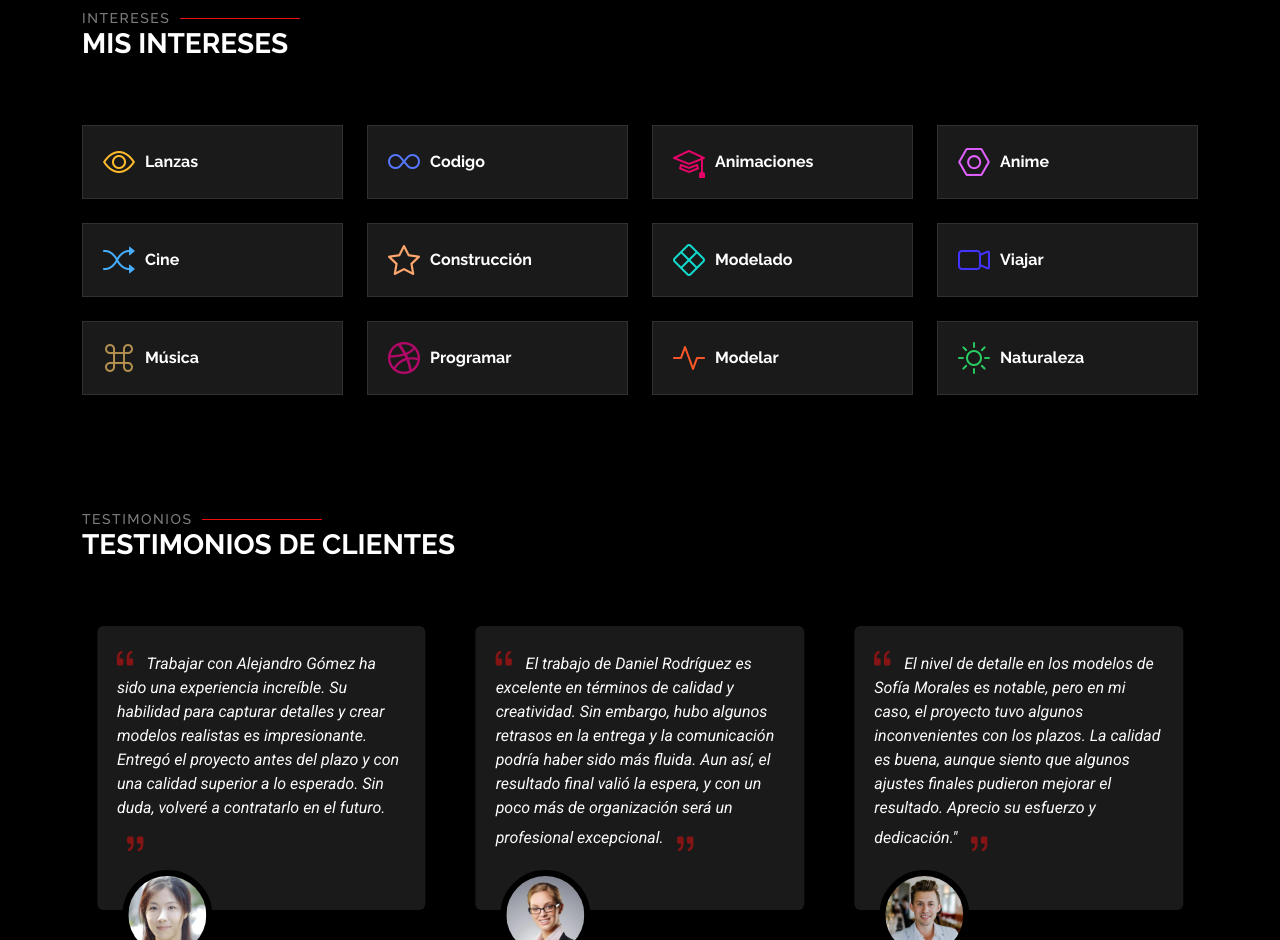
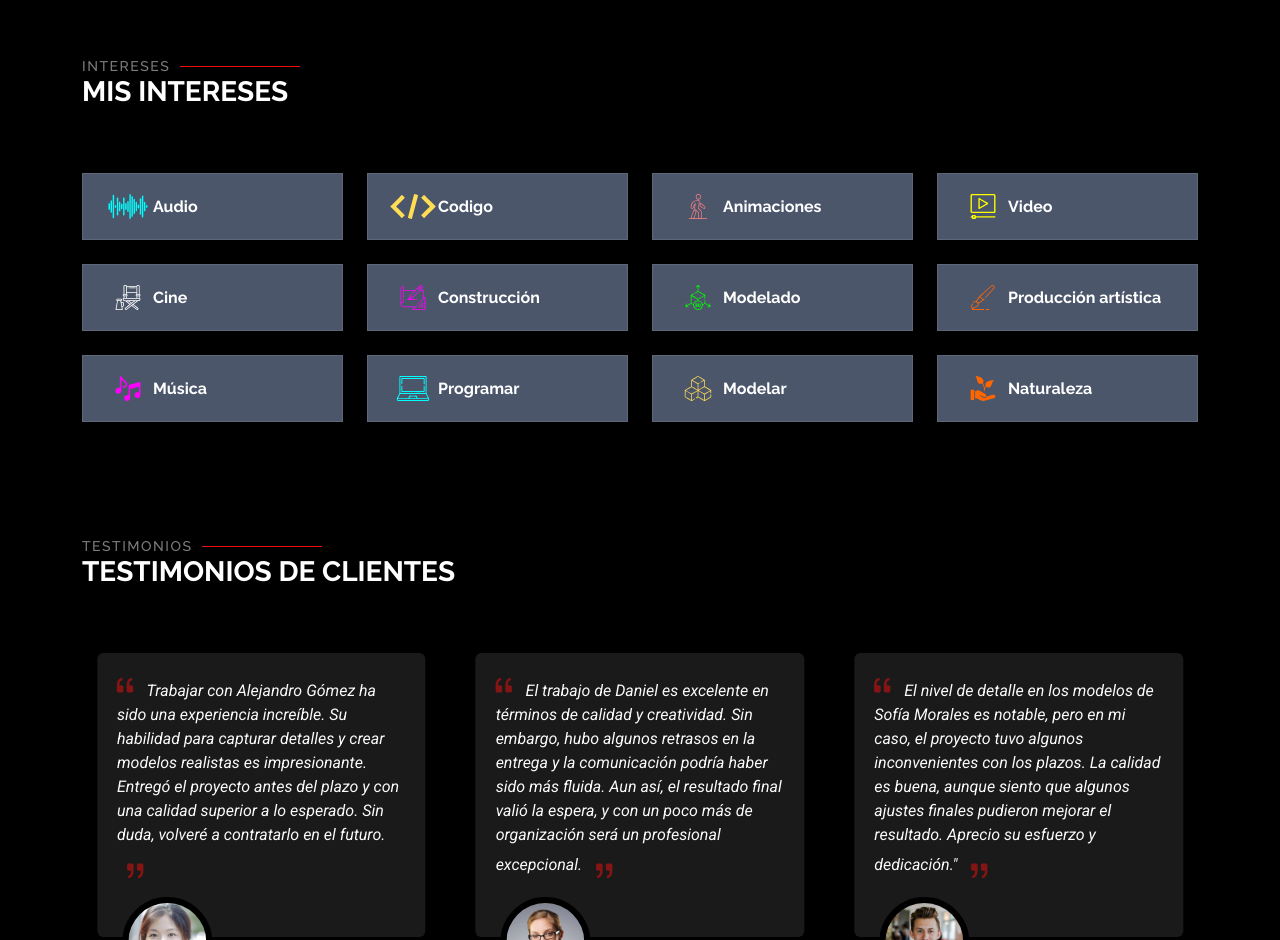
Before and after one commit to hectordaniel25/My-Web, a plain HTML site: page about.html in a window 1280 px wide. Shown: the part 1860-2800 px from the top of the page. Drawn offline with Linux system fonts and the light colour scheme.

Commit message:
Actualizacion

```diff
--- a/about.html
+++ b/about.html
@@ -106,15 +106,15 @@
               </div>
               <div class="col-lg-6">
                 <ul>
-                  <li><i class="bi bi-chevron-right"></i> <strong>Edad:</strong> <span>25</span></li>
-                  <li><i class="bi bi-chevron-right"></i> <strong>Grado:</strong> <span>Estudiante</span></li>
+                  <li><i class="bi bi-chevron-right"></i> <strong>Edad:</strong> <span>26</span></li>
+                  <li><i class="bi bi-chevron-right"></i> <strong>Grado:</strong> <span>Egresado</span></li>
                   <li><i class="bi bi-chevron-right"></i> <strong>Correo:</strong> <span>alvarezgonzalezhd@gmail.com</span></li>
                   <li><i class="bi bi-chevron-right"></i> <strong>Freelance:</strong> <span>Disponible</span></li>
                 </ul>
               </div>
             </div>
             <p class="py-3">
-              Domino diversos softwares de modelado 3D, entre ellos MAYA, Blender, SolidWorks, Mastercam, SketchUp, Tinkercad y Onshape. Me mantengo en constante actualización sobre las herramientas de modelado y siempre busco formas de aprovechar al máximo sus capacidades, desafiando mi imaginación y llevándola a la realidad. En cuanto al desarrollo de videojuegos, me especializo en Unity, aunque también busco expandir mis conocimientos y asumir nuevos desafíos explorando otros motores como Godot.
+              Domino diversos softwares de modelado 3D, entre ellos Maya, Blender, SolidWorks, Mastercam, SketchUp, Tinkercad y Onshape. Me mantengo en constante actualización sobre las herramientas de modelado, buscando siempre aprovechar al máximo sus capacidades para transformar ideas en proyectos concretos y desafiando mi imaginación para llevarla a la realidad. En el ámbito del desarrollo de videojuegos, me especializo en Unity, aunque también exploro otros motores como Godot para ampliar mis conocimientos y asumir nuevos desafíos. Además, cuento con experiencia en edición de video y producción de audio, lo que me permite complementar mis proyectos con un enfoque integral en la creación de contenidos audiovisuales.
             </p>
           </div>
         </div>
@@ -262,84 +262,84 @@
 
           <div class="col-lg-3 col-md-4" data-aos="fade-up" data-aos-delay="100">
             <div class="features-item">
-              <i class="bi bi-eye" style="color: #ffbb2c;"></i>
-              <h3><a href="" class="stretched-link">Lanzas</a></h3>
+              <img src="assets/img/Icons/Audio.svg" alt="icono" style="width:50px; height:25px;">
+              <h3><a href="" class="stretched-link">Audio</a></h3>
             </div>
           </div><!-- End Feature Item -->
 
           <div class="col-lg-3 col-md-4" data-aos="fade-up" data-aos-delay="200">
             <div class="features-item">
-              <i class="bi bi-infinity" style="color: #5578ff;"></i>
+              <img src="assets/img/Icons/Codigo.svg" alt="icono" style="width:50px; height:25px;">
               <h3><a href="" class="stretched-link">Codigo</a></h3>
             </div>
           </div><!-- End Feature Item -->
 
           <div class="col-lg-3 col-md-4" data-aos="fade-up" data-aos-delay="300">
             <div class="features-item">
-              <i class="bi bi-mortarboard" style="color: #e80368;"></i>
+              <img src="assets/img/Icons/Animacion.svg" alt="icono" style="width:50px; height:25px;">
               <h3><a href="" class="stretched-link">Animaciones</a></h3>
             </div>
           </div><!-- End Feature Item -->
 
           <div class="col-lg-3 col-md-4" data-aos="fade-up" data-aos-delay="400">
             <div class="features-item">
-              <i class="bi bi-nut" style="color: #e361ff;"></i>
-              <h3><a href="" class="stretched-link">Anime</a></h3>
+              <img src="assets/img/Icons/Video.svg" alt="icono" style="width:50px; height:25px;">
+              <h3><a href="" class="stretched-link">Video</a></h3>
             </div>
           </div><!-- End Feature Item -->
 
           <div class="col-lg-3 col-md-4" data-aos="fade-up" data-aos-delay="500">
             <div class="features-item">
-              <i class="bi bi-shuffle" style="color: #47aeff;"></i>
+              <img src="assets/img/Icons/Cine.svg" alt="icono" style="width:50px; height:25px;">
               <h3><a href="" class="stretched-link"></a>Cine</h3>
             </div>
           </div><!-- End Feature Item -->
 
           <div class="col-lg-3 col-md-4" data-aos="fade-up" data-aos-delay="600">
             <div class="features-item">
-              <i class="bi bi-star" style="color: #ffa76e;"></i>
+              <img src="assets/img/Icons/Construccion.svg" alt="icono" style="width:50px; height:25px;">
               <h3><a href="" class="stretched-link">Construcción</a></h3>
             </div>
           </div><!-- End Feature Item -->
 
           <div class="col-lg-3 col-md-4" data-aos="fade-up" data-aos-delay="700">
             <div class="features-item">
-              <i class="bi bi-x-diamond" style="color: #11dbcf;"></i>
+              <img src="assets/img/Icons/Modelado.svg" alt="icono" style="width:50px; height:25px;">
               <h3><a href="" class="stretched-link">Modelado</a></h3>
             </div>
           </div><!-- End Feature Item -->
 
           <div class="col-lg-3 col-md-4" data-aos="fade-up" data-aos-delay="800">
             <div class="features-item">
-              <i class="bi bi-camera-video" style="color: #4233ff;"></i>
-              <h3><a href="" class="stretched-link">Viajar</a></h3>
+              <img src="assets/img/Icons/Produccion artistica.svg" alt="icono" style="width:50px; height:25px;">
+              <h3><a href="" class="stretched-link">Producción artística</a></h3>
             </div>
           </div><!-- End Feature Item -->
 
           <div class="col-lg-3 col-md-4" data-aos="fade-up" data-aos-delay="900">
             <div class="features-item">
-              <i class="bi bi-command" style="color: #b2904f;"></i>
+              <img src="assets/img/Icons/Musica.svg" alt="icono" style="width:50px; height:25px;">
               <h3><a href="" class="stretched-link">Música</a></h3>
             </div>
           </div><!-- End Feature Item -->
 
           <div class="col-lg-3 col-md-4" data-aos="fade-up" data-aos-delay="1000">
             <div class="features-item">
-              <i class="bi bi-dribbble" style="color: #b20969;"></i>
+              <img src="assets/img/Icons/Programar.svg" alt="icono" style="width:50px; height:25px;">
               <h3><a href="" class="stretched-link">Programar</a></h3>
             </div>
           </div><!-- End Feature Item -->
 
           <div class="col-lg-3 col-md-4" data-aos="fade-up" data-aos-delay="1100">
             <div class="features-item">
-              <i class="bi bi-activity" style="color: #ff5828;"></i>
+              <img src="assets/img/Icons/Modelar.svg" alt="icono" style="width:50px; height:25px;">
               <h3><a href="" class="stretched-link">Modelar</a></h3>
             </div>
           </div><!-- End Feature Item -->
 
           <div class="col-lg-3 col-md-4" data-aos="fade-up" data-aos-delay="1200">
             <div class="features-item">
-              <i class="bi bi-brightness-high" style="color: #29cc61;"></i>
+              <img src="assets/img/Icons/Naturaleza.svg" alt="icono" style="width:50px; height:25px;">
               <h3><a href="" class="stretched-link">Naturaleza</a></h3>
             </div>
           </div><!-- End Feature Item -->
@@ -422,7 +422,7 @@
               <div class="testimonial-item">
                 <p>
                   <i class="bi bi-quote quote-icon-left"></i>
-                  <span>El trabajo de Daniel Rodríguez es excelente en términos de calidad y creatividad. Sin embargo, hubo algunos retrasos en la entrega y la comunicación podría haber sido más fluida. Aun así, el resultado final valió la espera, y con un poco más de organización será un profesional excepcional.</span>
+                  <span>El trabajo de Daniel es excelente en términos de calidad y creatividad. Sin embargo, hubo algunos retrasos en la entrega y la comunicación podría haber sido más fluida. Aun así, el resultado final valió la espera, y con un poco más de organización será un profesional excepcional.</span>
                   <i class="bi bi-quote quote-icon-right"></i>
                 </p>
                 <img src="assets/img/testimonials/testimonials-3.jpg" class="testimonial-img" alt="">
--- a/assets/css/main.css
+++ b/assets/css/main.css
@@ -871,7 +871,7 @@ section,
 # Interests Section
 --------------------------------------------------------------*/
 .interests .features-item {
-  background-color: var(--surface-color);
+  background-color: #4C566B;
   display: flex;
   align-items: center;
   padding: 20px;
```
Also changed, not shown: contact.html (+1 -11 lines), resume.html (+7 -3 lines), assets/img/Icons/Animacion.svg (added), assets/img/Icons/Audio.svg (added), assets/img/Icons/Cine.svg (added), assets/img/Icons/Codigo.svg (added), assets/img/Icons/Construccion.svg (added), assets/img/Icons/Modelado.svg (added), assets/img/Icons/Modelar.svg (added), assets/img/Icons/Musica.svg (added), assets/img/Icons/Naturaleza.svg (added), assets/img/Icons/Produccion artistica.svg (added), assets/img/Icons/Programar.svg (added), assets/img/Icons/Video.svg (added), 1 more files.
